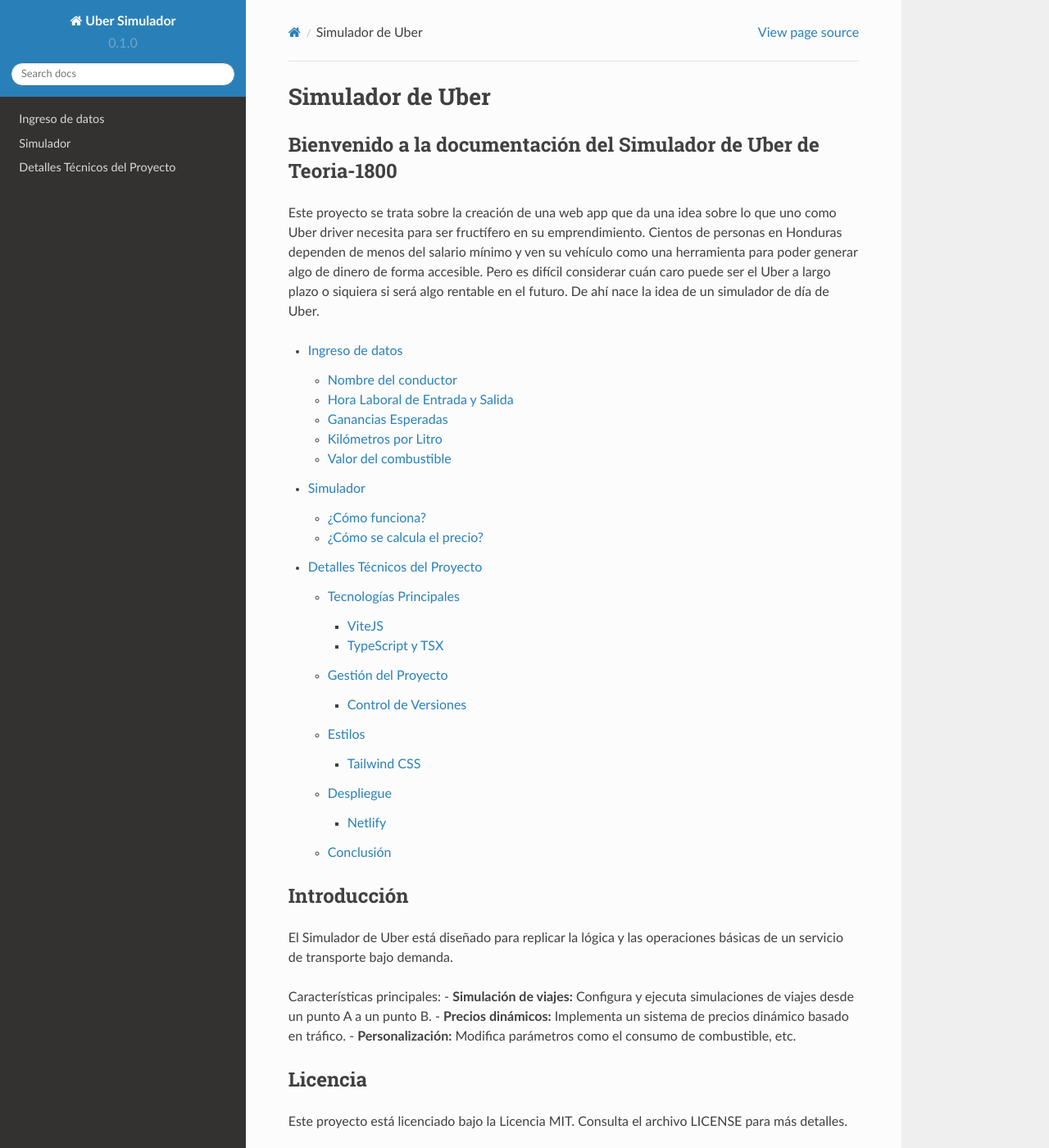
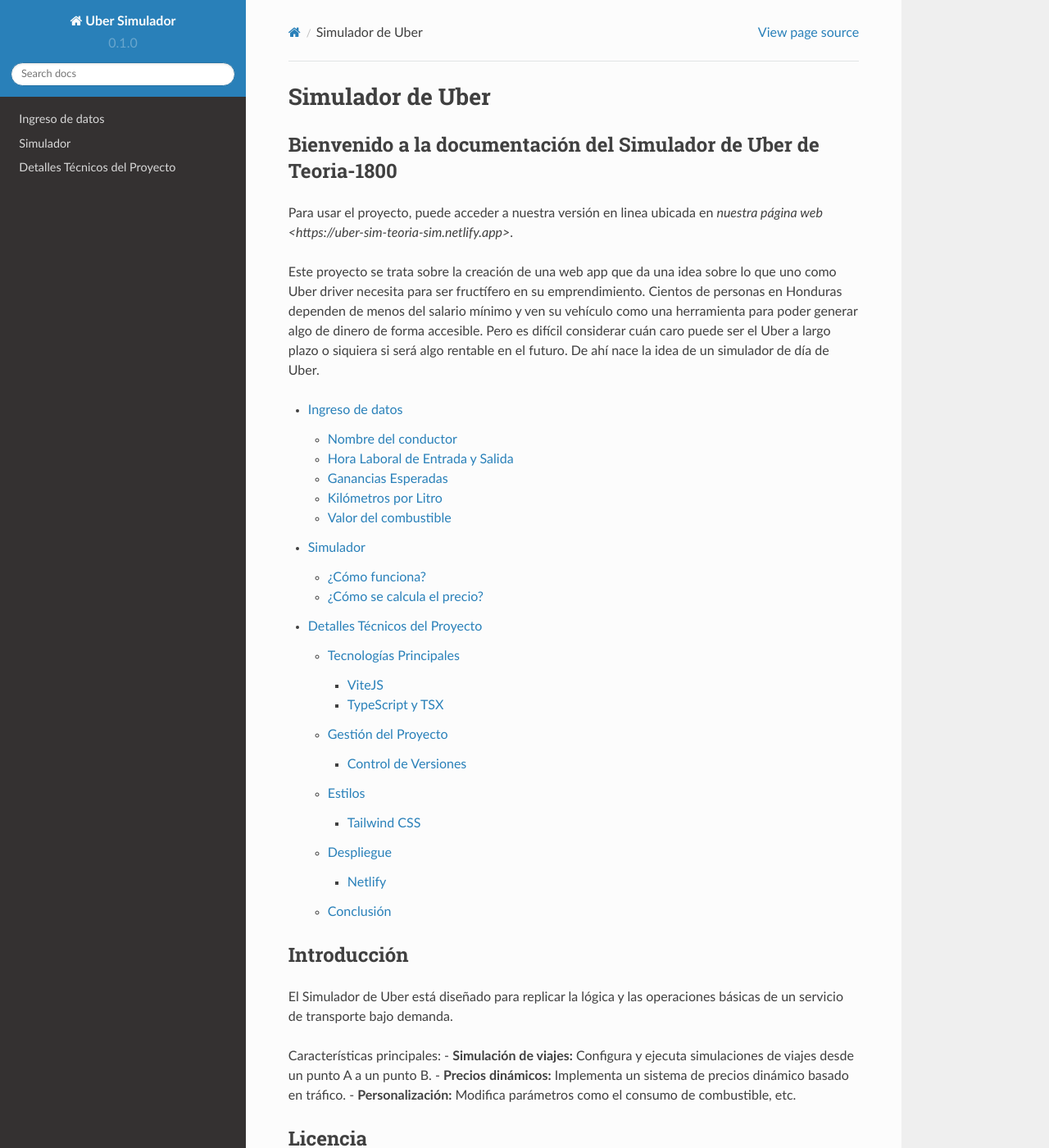
Before and after one commit to psychofizz/uber-manual, a Sphinx documentation site: the page built from docs/source/index.rst, in a window 1280 px wide and 1400 px high. Shown: the whole window at 82% size. Built offline with Sphinx 7.4.7 and the Read the Docs theme 2.0.0, drawn with Linux system fonts in a browser that asks for light colours; pages that are not in the unit, such as notebooks, are missing from menus.

Commit message:
agregando deployment web

```diff
--- a/docs/source/index.rst
+++ b/docs/source/index.rst
@@ -8,6 +8,10 @@
 =================
 Bienvenido a la documentación del Simulador de Uber de Teoria-1800
 ---------------------------------------------------
+
+Para usar el proyecto, puede acceder a nuestra versión en linea ubicada en `nuestra página web <https://uber-sim-teoria-sim.netlify.app>`.
+
+
 Este proyecto se trata sobre la creación de una web app que da una
 idea sobre lo que uno como Uber driver necesita para ser fructífero en
 su emprendimiento. Cientos de personas en Honduras dependen de menos
@@ -37,3 +41,4 @@
 Licencia
 --------
 Este proyecto está licenciado bajo la Licencia MIT. Consulta el archivo LICENSE para más detalles.
+ =
```
